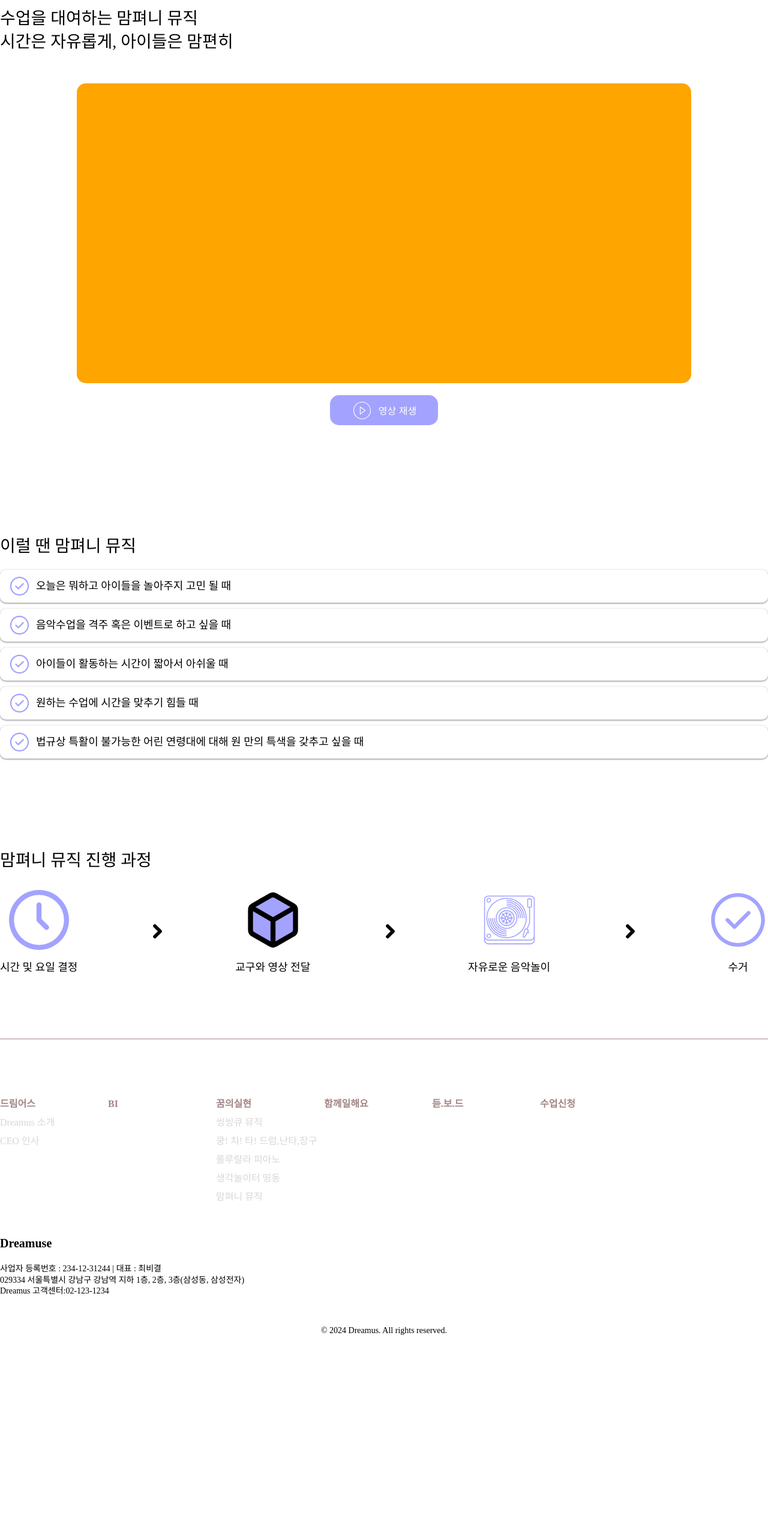
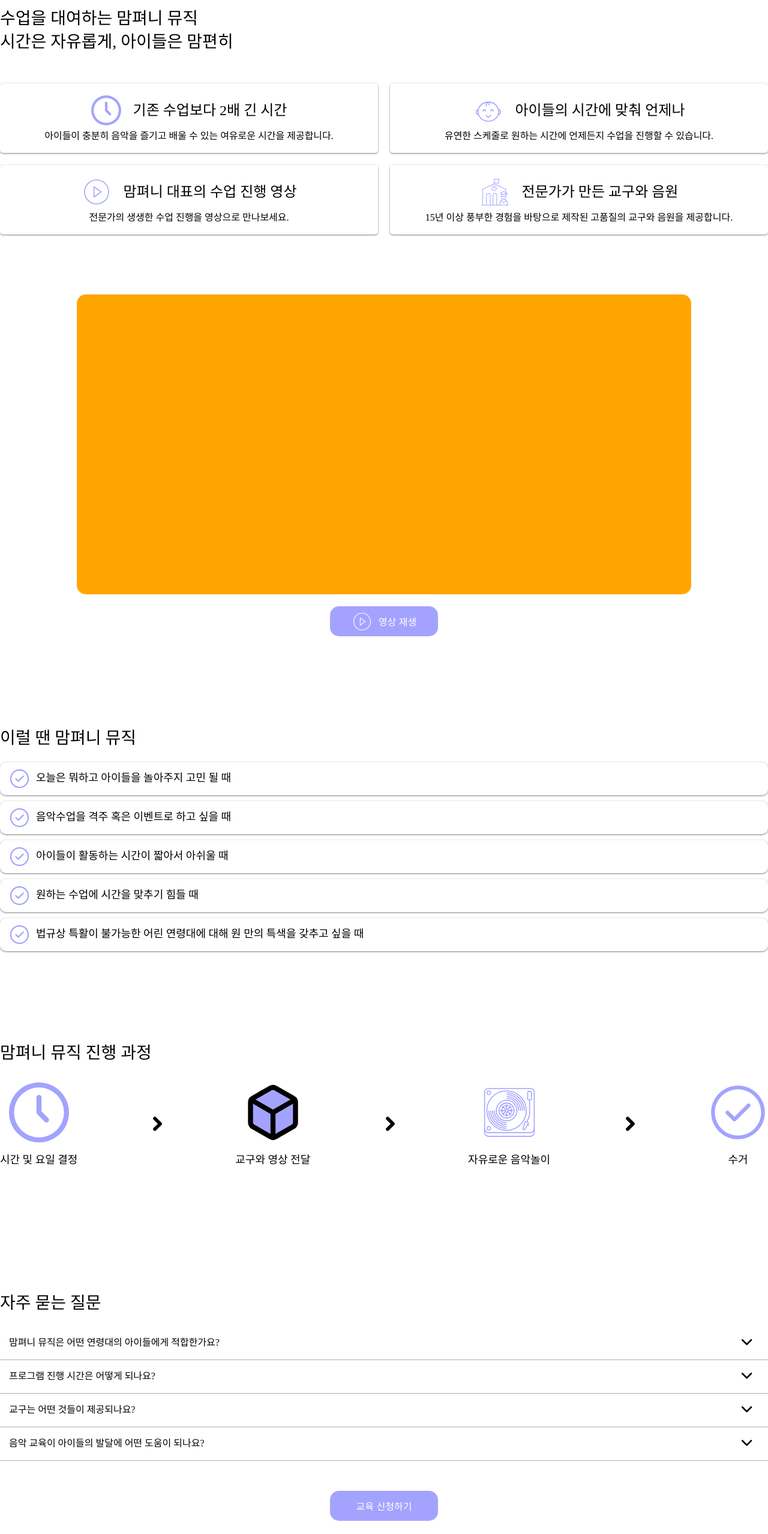
Before and after one commit to aiwebnovel/Dreamus, a React (Vite) app: page /realization/momfany-music in a window 1280 px wide. Shown: the part 239-2797 px from the top of the page at 60% size. Before the commit the page ends 2565 px from the top, so only its background shows below. Built offline with nearby package versions, Linux system fonts and the light colour scheme.

Commit message:
feat: Momfany 페이지 section 컴포넌트

```diff
--- /dev/null
+++ b/src/components/features/AccordionItem.module.scss
@@ -0,0 +1,50 @@
+.accordion {
+  &__item {
+    padding: 10px 15px;
+    display: flex;
+    align-items: center;
+    justify-content: space-between;
+    cursor: pointer;
+    border-bottom: 1px solid rgb(177, 177, 177);
+  }
+
+  &__question {
+    font-size: 16px;
+    line-height: 1.4;
+
+    @include mobile {
+      font-size: 14px;
+      word-break: keep-all;
+    }
+  }
+
+  &__btn {
+    border: none;
+    outline: none;
+    background: inherit;
+  }
+
+  &__icon {
+    width: 30px;
+    height: 30px;
+
+    @include mobile {
+      width: 20px;
+      height: 20px;
+    }
+  }
+
+  &__answer {
+    padding: 10px 15px;
+
+    p {
+      font-size: 16px;
+      line-height: 1.4;
+
+      @include mobile {
+        font-size: 14px;
+        word-break: keep-all;
+      }
+    }
+  }
+}
--- /dev/null
+++ b/src/components/features/AccordionItem.tsx
@@ -0,0 +1,46 @@
+import { motion, AnimatePresence } from 'framer-motion'
+import DownArrow from '@assets/icon/downArrow.svg?react'
+import UpArrow from '@assets/icon/upArrow.svg?react'
+
+import styles from '@components/features/AccordionItem.module.scss'
+
+interface AccordionItemProps {
+  item: {
+    question: string
+    answer: string
+  }
+  isOpen: boolean
+  onToggle: () => void
+}
+
+function AccordionItem({ item, isOpen, onToggle }: AccordionItemProps) {
+  return (
+    <div className={styles.accordion}>
+      <div className={styles.accordion__item} onClick={onToggle}>
+        <p className={styles.accordion__question}>{item.question}</p>
+        <button className={styles.accordion__btn}>
+          {isOpen ? (
+            <UpArrow className={styles.accordion__icon} />
+          ) : (
+            <DownArrow className={styles.accordion__icon} />
+          )}
+        </button>
+      </div>
+      <AnimatePresence>
+        {isOpen && (
+          <motion.div
+            initial={{ height: 0, opacity: 0 }}
+            animate={{ height: 'auto', opacity: 1 }}
+            exit={{ height: 0, opacity: 0 }}
+            transition={{ duration: 0.3 }}
+            className={styles.accordion__answer}
+          >
+            <p>{item.answer}</p>
+          </motion.div>
+        )}
+      </AnimatePresence>
+    </div>
+  )
+}
+
+export default AccordionItem
--- /dev/null
+++ b/src/components/sections/realization/MomfanyMusic/MomfanyQuestion.module.scss
@@ -0,0 +1,91 @@
+.question {
+  &__inner {
+    max-width: 1280px;
+    margin: 0 auto;
+    padding: 100px 0px;
+
+    @include mobile {
+      padding: 100px 15px;
+    }
+  }
+
+  &__title {
+    font-size: 28px;
+    font-weight: 300;
+    line-height: 1.4;
+
+    @include mobile {
+      font-size: 24px;
+      word-break: keep-all;
+    }
+  }
+
+  &__accordian {
+    margin-top: 20px;
+  }
+
+  &__move {
+    margin-top: 50px;
+    display: flex;
+    align-items: center;
+    justify-content: center;
+
+    &__btn {
+      border: none;
+      outline: none;
+      width: 180px;
+      height: 50px;
+      border-radius: 15px;
+      background: #a3a3ff;
+      color: white;
+      font-size: 16px;
+      font-weight: 500;
+      cursor: pointer;
+      transition: all 0.2s ease-in-out;
+
+      @include mobile {
+        width: 130px;
+        font-size: 14px;
+      }
+
+      &:hover {
+        color: #a3a3ff;
+        background: white;
+      }
+    }
+  }
+}
+
+// .accordion {
+//   width: 100%;
+
+//   .accordion-item {
+//     border: 1px solid #ddd;
+//     margin-bottom: 5px;
+
+//     &.open {
+//       .accordion-trigger {
+//         background-color: #f1f1f1;
+//       }
+//     }
+
+//     .accordion-trigger {
+//       width: 100%;
+//       padding: 15px;
+//       background-color: #fff;
+//       border: none;
+//       text-align: left;
+//       cursor: pointer;
+//       transition: background-color 0.3s ease;
+
+//       &:hover {
+//         background-color: #f9f9f9;
+//       }
+//     }
+
+//     .accordion-content {
+//       padding: 15px;
+//       background-color: #fff;
+//     }
+//   }
+// }
--- /dev/null
+++ b/src/components/sections/realization/MomfanyMusic/MomfanyQuestion.tsx
@@ -0,0 +1,68 @@
+import { useState } from 'react'
+import { useNavigate } from 'react-router-dom'
+
+import AccordionItem from '@components/features/AccordionItem'
+
+import styles from '@components/sections/realization/MomfanyMusic/MomfanyQuestion.module.scss'
+
+const items = [
+  {
+    question: '맘펴니 뮤직은 어떤 연령대의 아이들에게 적합한가요?',
+    answer:
+      '맘펴니 뮤직은 만 2세부터 7세까지의 아이들을 위해 설계되었습니다. 각 연령대에 맞는 다양한 프로그램을 제공하고 있어요.',
+  },
+  {
+    question: '프로그램 진행 시간은 어떻게 되나요?',
+    answer:
+      '기본적으로 30분에서 40분 정도 진행되며, 아이들의 집중도와 상황에 따라 유동적으로 조절할 수 있습니다.',
+  },
+  {
+    question: '교구는 어떤 것들이 제공되나요?',
+    answer:
+      '리듬악기, 멜로디 악기, 그림 카드, 동작 활동을 위한 소품 등 다양한 교구가 제공됩니다. 모든 교구는 안전성 검사를 통과한 제품이에요.',
+  },
+  {
+    question: '음악 교육이 아이들의 발달에 어떤 도움이 되나요?',
+    answer:
+      '음악 교육은 아이들의 창의성, 집중력, 사회성, 언어 발달 등 다양한 영역의 성장을 돕습니다. 특히 정서적 안정과 자신감 향상에 큰 도움이 됩니다.',
+  },
+]
+
+function MomfanyQuestion() {
+  const [openIndex, setOpenIndex] = useState(null)
+  const navigate = useNavigate()
+
+  const handleToggle = (index: any) => {
+    setOpenIndex(openIndex === index ? null : index)
+  }
+
+  return (
+    <section className={styles.question}>
+      <div className={styles.question__inner}>
+        <div>
+          <h3 className={styles.question__title}>자주 묻는 질문</h3>
+          <div className={styles.question__accordian}>
+            {items.map((item, index) => (
+              <AccordionItem
+                key={index}
+                item={item}
+                isOpen={openIndex === index}
+                onToggle={() => handleToggle(index)}
+              />
+            ))}
+          </div>
+          <div className={styles.question__move}>
+            <button
+              onClick={() => navigate('/class-registration')}
+              className={styles.question__move__btn}
+            >
+              교육 신청하기
+            </button>
+          </div>
+        </div>
+      </div>
+    </section>
+  )
+}
+
+export default MomfanyQuestion
--- a/src/components/sections/realization/MomfanyMusic/MomfanyVideo.module.scss
+++ b/src/components/sections/realization/MomfanyMusic/MomfanyVideo.module.scss
@@ -32,8 +32,73 @@
     }
   }
 
+  &__gridContainer {
+    margin-top: 50px;
+
+    &__grid {
+      display: grid;
+      grid-template-columns: repeat(2, 1fr);
+      gap: 20px;
+
+      @include mobile {
+        grid-template-columns: 1fr;
+      }
+    }
+
+    &__item {
+      padding: 20px 15px;
+      box-shadow: 0 1px 3px rgba(0, 0, 0, 0.5);
+      border-radius: 5px;
+      display: flex;
+      flex-direction: column;
+      align-items: center;
+      justify-content: center;
+    }
+
+    &__title {
+      display: flex;
+      align-items: center;
+      gap: 20px;
+
+      @include mobile {
+        gap: 10px;
+      }
+
+      p {
+        font-size: 24px;
+        font-weight: 500;
+
+        @include mobile {
+          font-size: 20px;
+        }
+      }
+    }
+
+    &__icon {
+      width: 50px;
+      height: 50px;
+      fill: #a3a3ff;
+
+      @include mobile {
+        width: 35px;
+        height: 35px;
+      }
+    }
+
+    &__desc {
+      font-size: 16px;
+      font-weight: 300;
+      margin-top: 10px;
+
+      @include mobile {
+        font-size: 14px;
+        word-break: keep-all;
+      }
+    }
+  }
+
   &__container {
-    margin-top: 50px;
+    margin-top: 100px;
   }
 
   // 비디오 들어오면 삭제
--- a/src/components/sections/realization/MomfanyMusic/MomfanyVideo.tsx
+++ b/src/components/sections/realization/MomfanyMusic/MomfanyVideo.tsx
@@ -1,6 +1,32 @@
 import styles from '@components/sections/realization/MomfanyMusic/MomfanyVideo.module.scss'
 
+import Time from '@assets/icon/time.svg?react'
+import Child from '@assets/icon/child.svg?react'
 import Play from '@assets/icon/play.svg?react'
+import Expert from '@assets/icon/expert.svg?react'
+
+const momfanyIntroduce = [
+  {
+    src: Time,
+    title: '기존 수업보다 2배 긴 시간',
+    desc: '아이들이 충분히 음악을 즐기고 배울 수 있는 여유로운 시간을 제공합니다.',
+  },
+  {
+    src: Child,
+    title: '아이들의 시간에 맞춰 언제나',
+    desc: '유연한 스케줄로 원하는 시간에 언제든지 수업을 진행할 수 있습니다.',
+  },
+  {
+    src: Play,
+    title: '맘펴니 대표의 수업 진행 영상',
+    desc: '전문가의 생생한 수업 진행을 영상으로 만나보세요.',
+  },
+  {
+    src: Expert,
+    title: '전문가가 만든 교구와 음원',
+    desc: '15년 이상 풍부한 경험을 바탕으로 제작된 고품질의 교구와 음원을 제공합니다.',
+  },
+]
 
 function MomfanyVideo() {
   return (
@@ -10,6 +36,22 @@ function MomfanyVideo() {
           <h2 className={styles.video__title}>맘펴니 뮤직</h2>
           <p className={styles.video__desc}>수업을 대여하는 맘펴니 뮤직</p>
           <p className={styles.video__desc}>시간은 자유롭게, 아이들은 맘편히</p>
+        </div>
+        {/* 여기 */}
+        <div className={styles.video__gridContainer}>
+          <div className={styles.video__gridContainer__grid}>
+            {momfanyIntroduce.map((intro, index) => (
+              <div className={styles.video__gridContainer__item} key={index}>
+                <div className={styles.video__gridContainer__title}>
+                  <intro.src className={styles.video__gridContainer__icon} />
+                  <p>{intro.title}</p>
+                </div>
+                <p className={styles.video__gridContainer__desc}>
+                  {intro.desc}
+                </p>
+              </div>
+            ))}
+          </div>
         </div>
         {/* 여기 */}
         <div className={styles.video__container}>
--- a/src/pages/realization/MomfanyMusic.tsx
+++ b/src/pages/realization/MomfanyMusic.tsx
@@ -3,6 +3,7 @@ import Layout from '@components/layout/Layout'
 import MomfanyWhy from '@components/sections/realization/MomfanyMusic/MomfanyWhy'
 import MomfanyVideo from '@components/sections/realization/MomfanyMusic/MomfanyVideo'
 import MomfanyProcess from '@components/sections/realization/MomfanyMusic/MomfanyProcess'
+import MomfanyQuestion from '@components/sections/realization/MomfanyMusic/MomfanyQuestion'
 
 function MomfanyMusic() {
   return (
@@ -10,6 +11,7 @@ function MomfanyMusic() {
       <MomfanyVideo />
       <MomfanyWhy />
       <MomfanyProcess />
+      <MomfanyQuestion />
     </Layout>
   )
 }
```
Also changed, not shown: src/assets/icon/child.svg (added), src/assets/icon/expert.svg (added).
